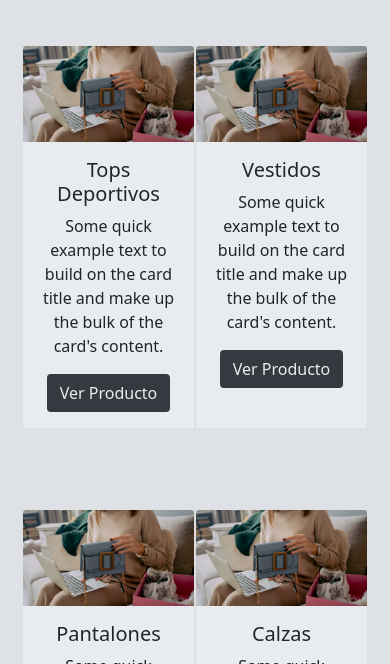
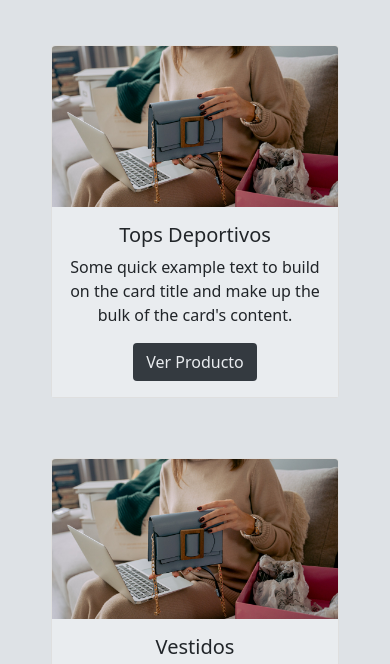
Before and after one commit to FrancoCominotti/Etiqueta-Lo---proyect, a website: page pagina-web/index2.html in a window 390 px wide. Shown: the part 108-772 px from the top of the page. Drawn offline with nearby package versions, Linux system fonts and the light colour scheme.

Commit message:
Arreglo de Responsive

```diff
--- a/scss/style.scss
+++ b/scss/style.scss
@@ -91,3 +91,13 @@ main {
             padding: 10px;
     }
 }
+
+/* media queries */
+
+@media (max-width: 850px) {
+    main {
+        .productos {
+            flex-wrap: wrap;
+        }
+    }
+}
```
Also changed, not shown: css/style.css.
